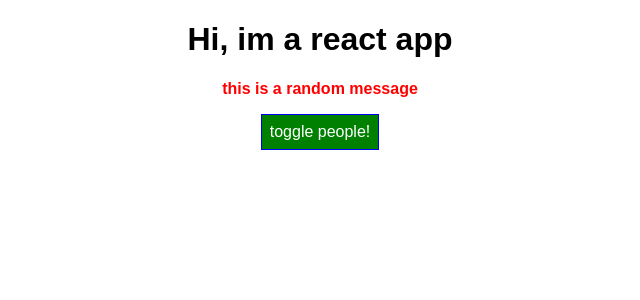
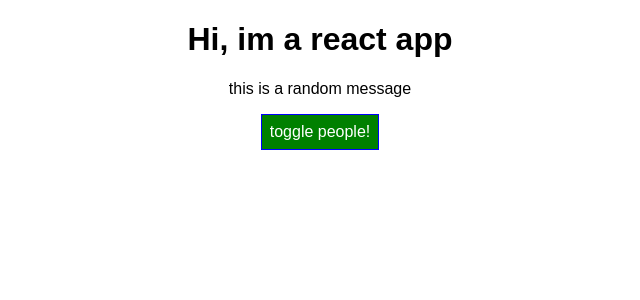
Before and after one commit to kwameasare04/learing-react, a React (Create React App) app: page / in a window 1280 px wide. Shown: the top 300 px of the page, without its empty margins (320-960 px from the left). Built offline with nearby package versions, Linux system fonts and the light colour scheme.

Commit message:
adding classes dynamically

```diff
--- a/src/App.js
+++ b/src/App.js
@@ -93,14 +93,20 @@ this.setState({people:people})
     style.backgroundColor = 'red';
     }
 
-    let classes = ['red','bold'].join(' '); /// returns a string of red bold
+    let classes = [];
+    if(this.state.people.length <= 2){
+      classes.push('red')
+    }
+    if(this.state.people.length <= 1){
+      classes.push('bold');
+    }
 
     return (/// returns rendered jsx
     <div className='App'>
 
       <h1> Hi, im a react app</h1>
         {/* onClick added that calls the event handler function when button is clicked */}
-        <p className={classes}>this is a random message</p>
+        <p className={classes.join(' ')}>this is a random message</p>
         {/* links it to css element defined in app.css */}
       <button
       style={style} ////referencing the style const create
```
